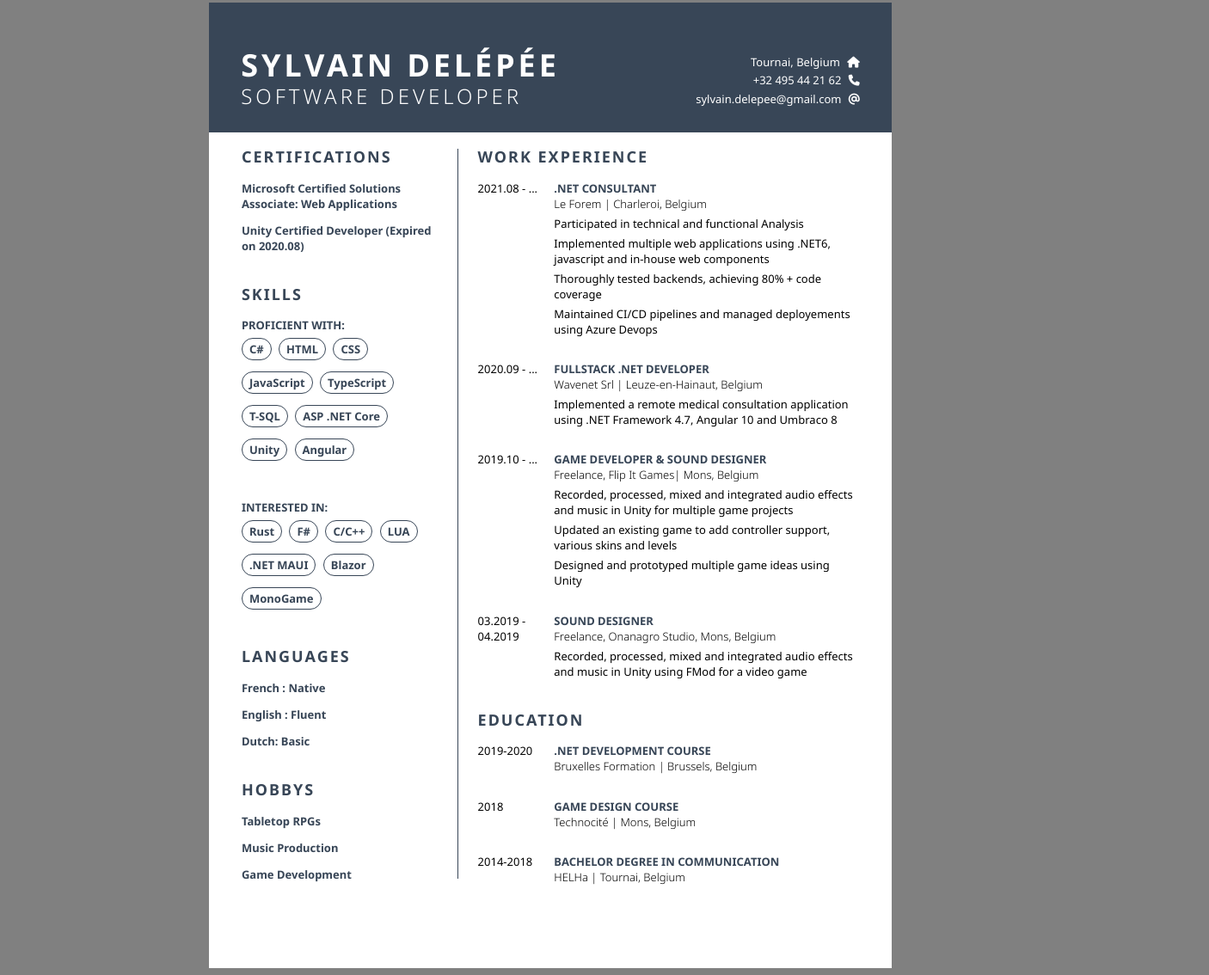
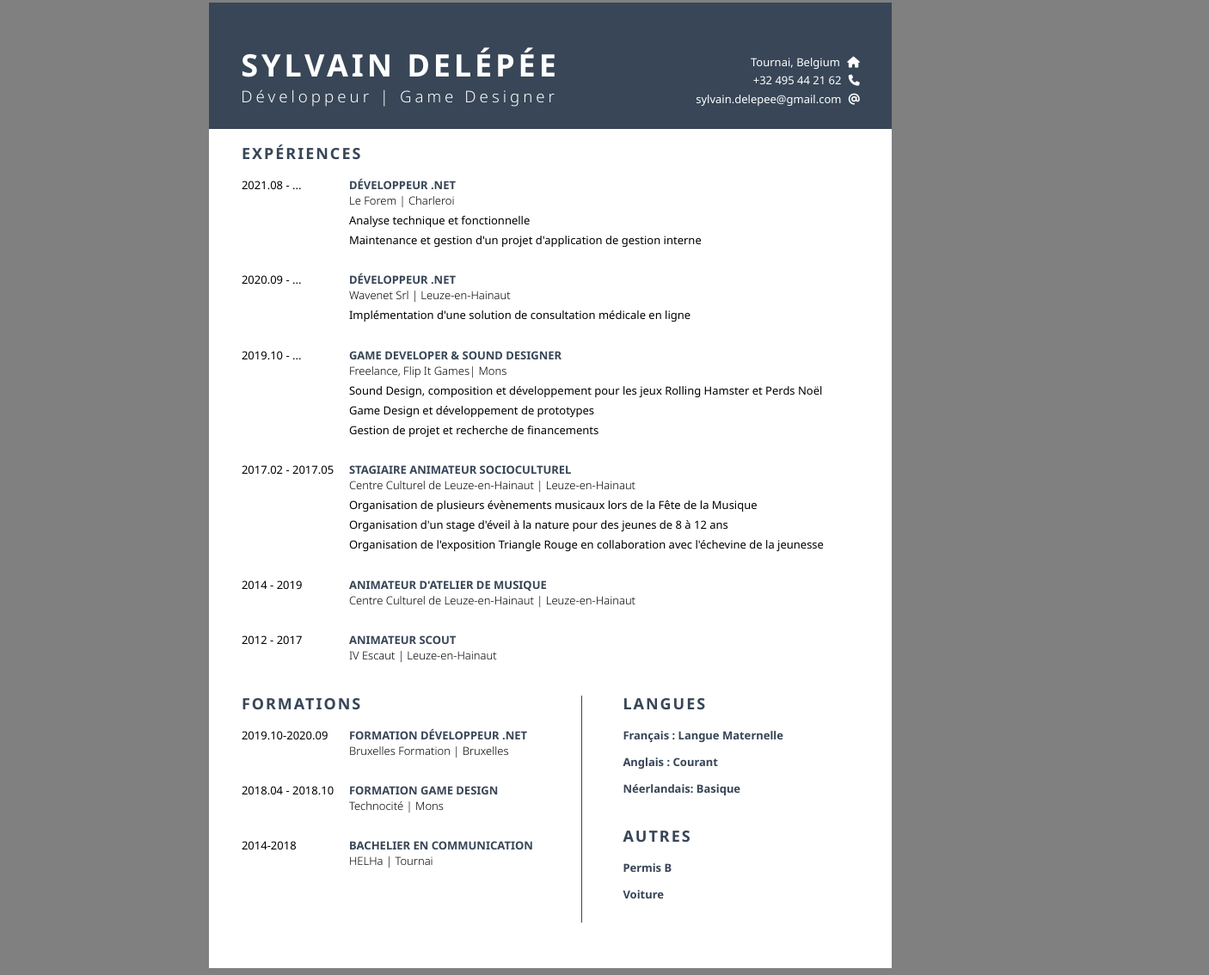
Before and after one commit to TheRealDelep/Resume, a plain HTML site: page index.html in a window 1280 px wide. Shown: the part 5-1139 px from the top of the page at 86% size, 1406 px wide, since content can reach past the window. Drawn offline with Linux system fonts and the light colour scheme.

Commit message:
technocité

```diff
--- a/index.html
+++ b/index.html
@@ -22,7 +22,7 @@
                         <span class="firstname">SYLVAIN</span>
                         <span class="lastname">DELÉPÉE</span>
                     </p>
-                        <p class="title">SOFTWARE DEVELOPER</p>
+                    <p class="title">Développeur | Game Designer</p>
                 </div>
                 <div class="contacts">
                     <p>
@@ -40,114 +40,125 @@
                 </div>
             </div>
         </div>
-            <div class="content-grid">
-                <div class="data-section">
-                    <p class="section-header">CERTIFICATIONS</p>
-                    <div class="data-group">
-                        <p class="data-list-item">Microsoft Certified Solutions Associate: Web Applications</p>
-                        <p class="data-list-item">Unity Certified Developer (Expired on 2020.08)</p>
-                    </div>
-
-                    <p class="section-header">SKILLS</p>
-                    <p class="section-subheader">PROFICIENT WITH:</p>
-                    <div class="data-group">
-                        <span class="data-tag">C#</span>
-                        <span class="data-tag">HTML</span>
-                        <span class="data-tag">CSS</span>
-                        <span class="data-tag">JavaScript</span>
-                        <span class="data-tag">TypeScript</span>
-                        <span class="data-tag">T-SQL</span>
-                        <span class="data-tag">ASP .NET Core</span>
-                        <span class="data-tag">Unity</span>
-                        <span class="data-tag">Angular</span>
-                    </div>
-                    <p class="section-subheader">INTERESTED IN:</p>
-                    <div class="data-group">
-                        <span class="data-tag">Rust</span>
-                        <span class="data-tag">F#</span>
-                        <span class="data-tag">C/C++</span>
-                        <span class="data-tag">LUA</span>
-                        <span class="data-tag">.NET MAUI</span>
-                        <span class="data-tag">Blazor</span>
-                        <span class="data-tag">MonoGame</span>
-                    </div>
-                    <p class="section-header">LANGUAGES</p>
-                    <div class="data-group">
-                        <p class="data-list-item">French : Native</p>
-                        <p class="data-list-item">English : Fluent</p>
-                        <p class="data-list-item">Dutch: Basic</p>
-                    </div>
-                    <p class="section-header">HOBBYS</p>
-                    <div class="data-group">
-                        <p class="data-list-item">Tabletop RPGs</p>
-                        <p class="data-list-item">Music Production</p>
-                        <p class="data-list-item">Game Development</p>
-                    </div>
-                </div>
-                <div class="history-grid">
-                    <div class="vertical-line"></div>
         <div>
-                        <p class="section-header">WORK EXPERIENCE</p>
+            <p class="section-header">EXPÉRIENCES</p>
             <div class="history-item-group">
                 <div class="history-item">
                     <p class="history-item-date">2021.08 - ...</p>
                     <div>
-                                    <p class="history-item-title">.NET CONSULTANT</p>
-                                    <p class="history-item-location">Le Forem | Charleroi, Belgium</p>
-                                    <p class="history-item-description">Participated in technical and functional Analysis</p>
-                                    <p class="history-item-description">Implemented multiple web applications using .NET6, javascript and in-house web components</p>
-                                    <p class="history-item-description">Thoroughly tested backends, achieving 80% + code coverage</p>
-                                    <p class="history-item-description">Maintained CI/CD pipelines and managed deployements using Azure Devops</p>
+                        <p class="history-item-title">DÉVELOPPEUR .NET</p>
+                        <p class="history-item-location">Le Forem | Charleroi</p>
+                        <p class="history-item-description">Analyse technique et fonctionnelle</p>
+                        <p class="history-item-description">Maintenance et gestion d'un projet d'application de gestion
+                            interne</p>
                     </div>
                 </div>
                 <div class="history-item">
                     <p class="history-item-date">2020.09 - ...</p>
                     <div>
-                                    <p class="history-item-title">FULLSTACK .NET DEVELOPER</p>
-                                    <p class="history-item-location">Wavenet Srl | Leuze-en-Hainaut, Belgium</p>
-                                    <p class="history-item-description">Implemented a remote medical consultation application using .NET Framework 4.7, Angular 10 and Umbraco 8</p>
+                        <p class="history-item-title">DÉVELOPPEUR .NET</p>
+                        <p class="history-item-location">Wavenet Srl | Leuze-en-Hainaut</p>
+                        <p class="history-item-description">Implémentation d'une solution de consultation médicale en
+                            ligne</p>
                     </div>
                 </div>
                 <div class="history-item">
                     <p class="history-item-date">2019.10 - ...</p>
                     <div>
                         <p class="history-item-title">GAME DEVELOPER & SOUND DESIGNER</p>
-                                    <p class="history-item-location">Freelance, Flip It Games| Mons, Belgium</p>
-                                    <p class="history-item-description">Recorded, processed, mixed and integrated audio effects and music in Unity for multiple game projects</p>
-                                    <p class="history-item-description">Updated an existing game to add controller support, various skins and levels</p>
-                                    <p class="history-item-description">Designed and prototyped multiple game ideas using Unity</p>
+                        <p class="history-item-location">Freelance, Flip It Games| Mons</p>
+                        <p class="history-item-description">Sound Design, composition et développement pour les jeux
+                            Rolling Hamster et Perds Noël</p>
+                        <p class="history-item-description">Game Design et développement de prototypes</p>
+                        <p class="history-item-description">Gestion de projet et recherche de financements</p>
                     </div>
                 </div>
                 <div class="history-item">
-                                <p class="history-item-date">03.2019 - 04.2019</p>
+                    <p class="history-item-date">2017.02 - 2017.05</p>
                     <div>
-                                    <p class="history-item-title">SOUND DESIGNER</p>
-                                    <p class="history-item-location">Freelance, Onanagro Studio, Mons, Belgium</p>
-                                    <p class="history-item-description">Recorded, processed, mixed and integrated audio effects and music in Unity using FMod for a video game</p>
+                        <p class="history-item-title">STAGIAIRE ANIMATEUR SOCIOCULTUREL</p>
+                        <p class="history-item-location">Centre Culturel de Leuze-en-Hainaut | Leuze-en-Hainaut</p>
+                        <p class="history-item-description">Organisation de plusieurs évènements musicaux lors de la
+                            Fête de la Musique</p>
+                        <p class="history-item-description">Organisation d'un stage d'éveil à la nature pour des jeunes
+                            de 8 à 12 ans</p>
+                        <p class="history-item-description">Organisation de l'exposition Triangle Rouge en collaboration
+                            avec l'échevine de la jeunesse</p>
+                    </div>
+                </div>
+                <div class="history-item">
+                    <p class="history-item-date">2014 - 2019</p>
+                    <div>
+                        <p class="history-item-title">ANIMATEUR D'ATELIER DE MUSIQUE</p>
+                        <p class="history-item-location">Centre Culturel de Leuze-en-Hainaut | Leuze-en-Hainaut</p>
+                    </div>
+                </div>
+                <div class="history-item">
+                    <p class="history-item-date">2012 - 2017</p>
+                    <div>
+                        <p class="history-item-title">ANIMATEUR SCOUT</p>
+                        <p class="history-item-location">IV Escaut | Leuze-en-Hainaut</p>
                     </div>
                 </div>
             </div>
-                        <p class="section-header">EDUCATION</p>
+            <!-- div class="content-grid">
+                <div class="data-section">
+                    <p class="section-header">ATOÛTS</p>
+                    <div class="data-group">
+                        <p class="data-list-item">Créatif</p>
+                        <p class="data-list-item">Passioné</p>
+                        <p class="data-list-item">Aussi bien à l'aise en équipe qu'autonome</p>
+                    </div>
+                    <p class="section-header">COMPÉTENCES</p>
+                    <div class="data-group">
+                        <p class="data-list-item">Suite Office</p>
+                        <p class="data-list-item">Photoshop / InDesign</p>
+                        <p class="data-list-item">Développement Web</p>
+                        <p class="data-list-item">Développement Jeu Vidéo</p>
+                        <p class="data-list-item">Prise de son / Sound Design</p>
+                    </div>
+
+                </div> -->
+            <div class="content-grid">
+                <div class="history-item-group">
+                    <p class="section-header">FORMATIONS</p>
                     <div class="history-item-group">
                         <div class="history-item">
-                                <p class="history-item-date">2019-2020</p>
+                            <p class="history-item-date">2019.10-2020.09</p>
                             <div>
-                                    <p class="history-item-title">.NET DEVELOPMENT COURSE</p>
-                                    <p class="history-item-location">Bruxelles Formation | Brussels, Belgium</p>
+                                <p class="history-item-title">FORMATION DÉVELOPPEUR .NET</p>
+                                <p class="history-item-location">Bruxelles Formation | Bruxelles</p>
                             </div>
                         </div>
                         <div class="history-item">
-                                <p class="history-item-date">2018</p>
+                            <p class="history-item-date">2018.04 - 2018.10</p>
                             <div>
-                                    <p class="history-item-title">GAME DESIGN COURSE</p>
-                                    <p class="history-item-location">Technocité | Mons, Belgium</p>
+                                <p class="history-item-title">FORMATION GAME DESIGN</p>
+                                <p class="history-item-location">Technocité | Mons</p>
                             </div>
                         </div>
                         <div class="history-item">
                             <p class="history-item-date">2014-2018</p>
                             <div>
-                                    <p class="history-item-title">BACHELOR DEGREE IN COMMUNICATION</p>
-                                    <p class="history-item-location">HELHa | Tournai, Belgium</p>
+                                <p class="history-item-title">BACHELIER EN COMMUNICATION</p>
+                                <p class="history-item-location">HELHa | Tournai</p>
+                            </div>
+                        </div>
+                    </div>
+                </div>
+                <div class="history-grid">
+                <div class="vertical-line"></div>
+                <div class="data-section">
+                    <p class="section-header">LANGUES</p>
+                    <div class="data-group">
+                        <p class="data-list-item">Français : Langue Maternelle</p>
+                        <p class="data-list-item">Anglais : Courant</p>
+                        <p class="data-list-item">Néerlandais: Basique</p>
+                    </div>
+                    <p class="section-header">AUTRES</p>
+                    <div class="data-group">
+                        <p class="data-list-item">Permis B</p>
+                        <p class="data-list-item">Voiture</p>
                     </div>
                 </div>
                 </div>
--- a/style.css
+++ b/style.css
@@ -69,7 +69,7 @@ body {
 }
 
 .header .title {
-    font-size: 24px;
+    font-size: 18.7px;
     font-weight: lighter;
 }
 
@@ -106,11 +106,12 @@ body {
     position: relative;
     left: -1;
     padding-bottom: -5mm;
+    padding-left: 100;
 }
 
 .content-grid {
     display: grid;
-    grid-template-columns: 35% 65%;
+    grid-template-columns: 55% 45%;
 }
 
 .section-header {
@@ -131,7 +132,7 @@ body {
 }
 
 .data-section {
-    margin-right: 25px;
+    margin-left: 100 px;
 }
 
 .data-group {
@@ -139,7 +140,7 @@ body {
 }
 
 .data-tag{
-    margin-right: 5px;
+    margin-right: 50px;
     line-height: 300%;
     padding: 3px 8px;
     border: 1px solid var(--primary-color);
@@ -156,7 +157,7 @@ body {
 
 .history-grid {
     display: grid;
-    grid-template-columns: 5% 95%;
+    grid-template-columns: 15% 85%;
 }
 
 .history-item-group {
@@ -166,7 +167,7 @@ body {
 
 .history-item {
     display: grid;
-    grid-template-columns: 20% 80%;
+    grid-template-columns: 125px 1000px;
     margin-top: 0;
     margin-bottom: .75cm;
 }
```
Lines whose indentation alone changed are shown as unchanged.
